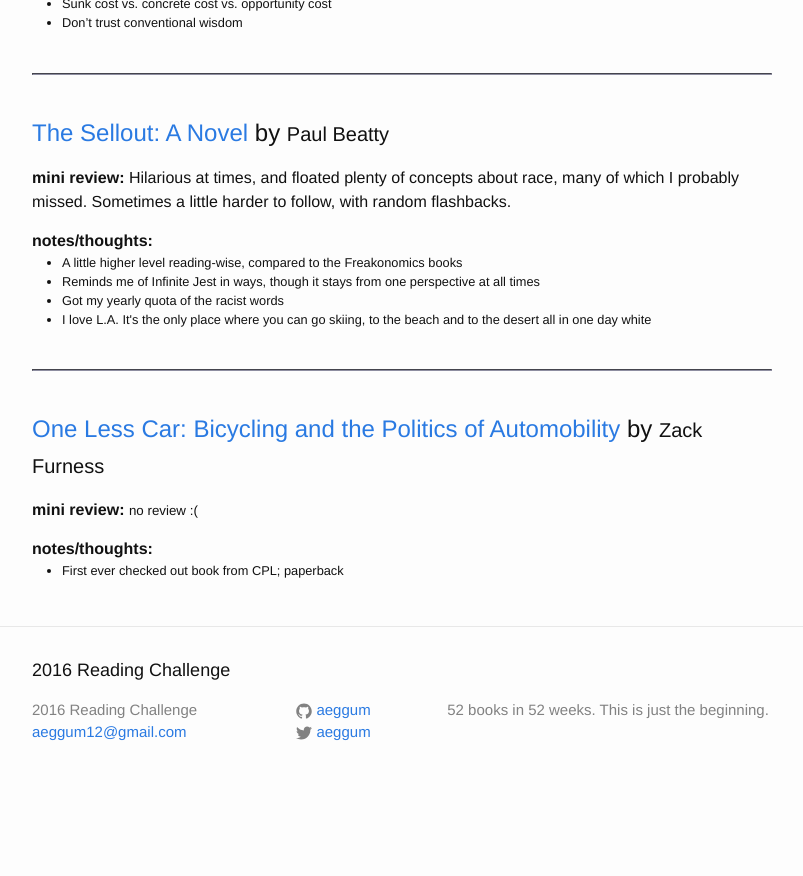
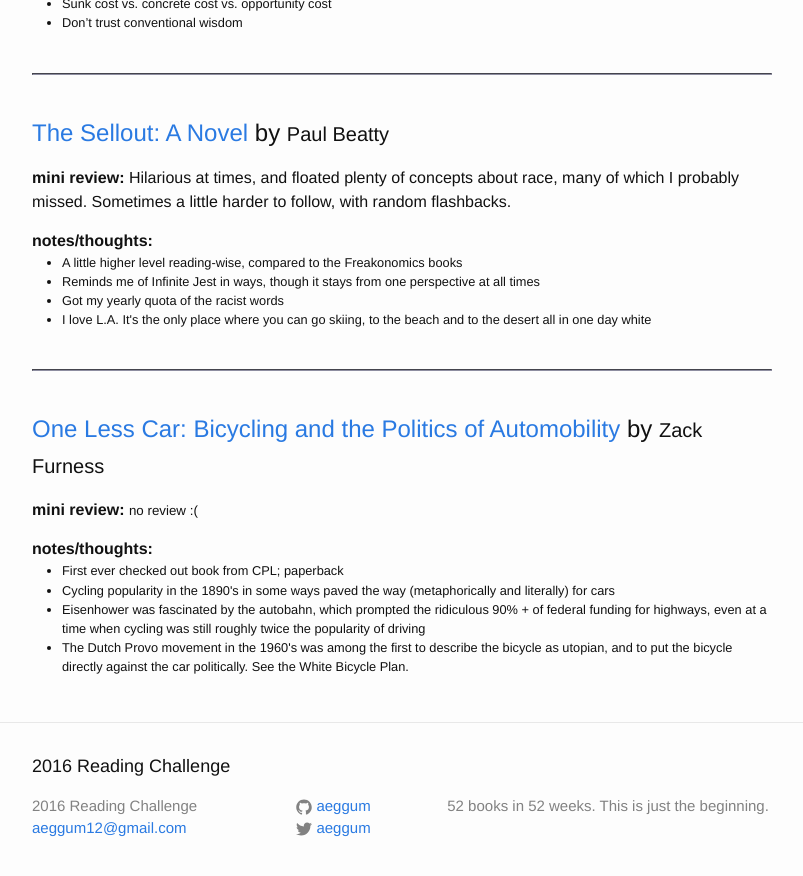
Before and after one commit to aeggum/aeggum.github.io, a Jekyll site: the page built from adam-books.html, in a window 1280 px wide and 900 px high, scrolled down 797 px. Shown: the top 876 px of the window, without its empty margins (238-1041 px from the left). Built offline with Jekyll 4.4.1, drawn with Linux system fonts in a browser that asks for light colours; before the commit the page ends 1601 px from its top, so only the background shows below that.

Commit message:
Some starting notes for One Less Car; switching computers so want to get these pushed

```diff
--- a/_data/books/adam.yml
+++ b/_data/books/adam.yml
@@ -45,3 +45,6 @@
   amazon: http://www.amazon.com/gp/product/1592136133
   notes:
     - First ever checked out book from CPL; paperback
+    - Cycling popularity in the 1890's in some ways paved the way (metaphorically and literally) for cars
+    - Eisenhower was fascinated by the autobahn, which prompted the ridiculous 90% + of federal funding for highways, even at a time when cycling was still roughly twice the popularity of driving
+    - The Dutch Provo movement in the 1960's was among the first to describe the bicycle as utopian, and to put the bicycle directly against the car politically.  See the White Bicycle Plan.
```
